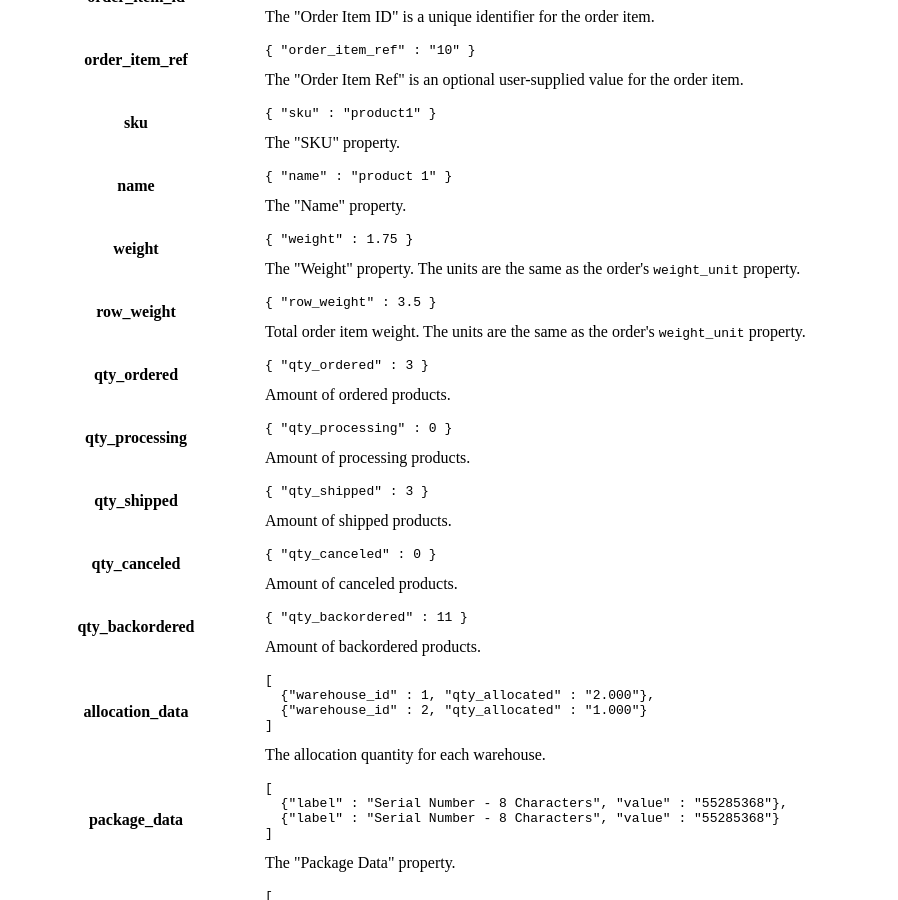
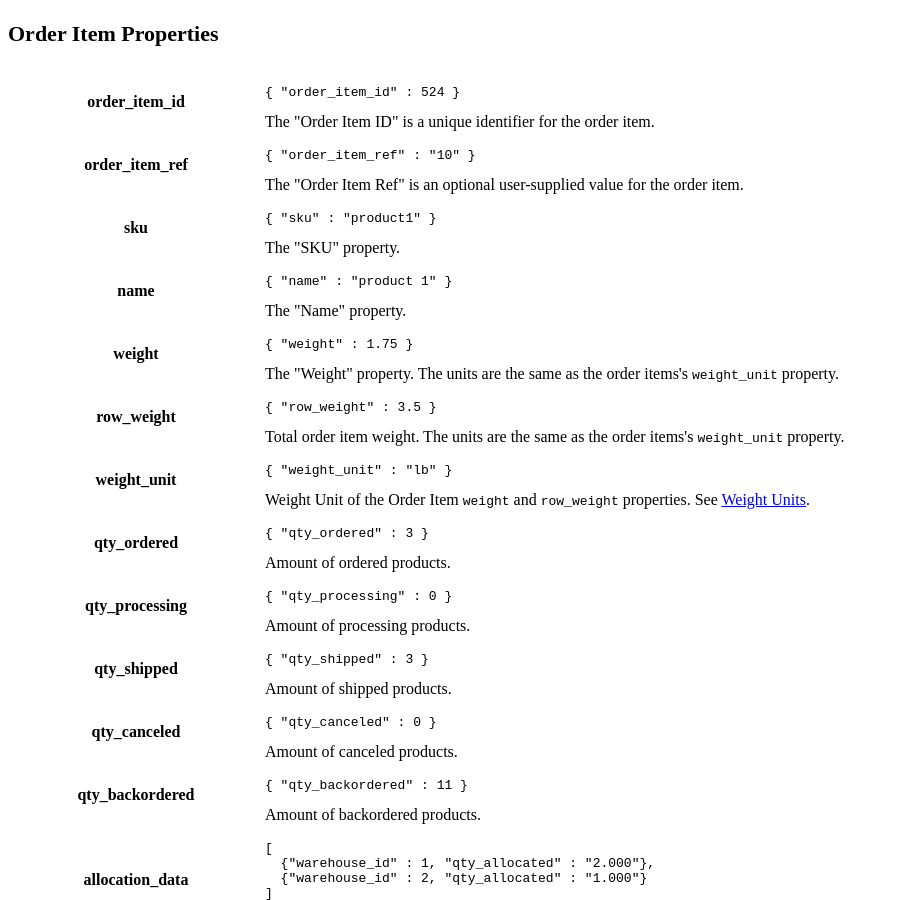
Before and after one commit to ShipStream/shipstream.github.io, a Jekyll site: the page built from _posts/2014-07-25-order.md, in a window 1280 px wide and 900 px high, scrolled down 17020 px. Shown: the whole window, without its empty margins (0-898 px from the left). Built offline with Jekyll 4.4.1, drawn with Linux system fonts in a browser that asks for light colours; a style sheet for code colours, icons or effects is not loaded; some of the changed text lies outside the part shown.

Commit message:
Document units of measure.

```diff
--- a/_posts/2014-07-25-order.md
+++ b/_posts/2014-07-25-order.md
@@ -442,6 +442,7 @@ Get order status and order items for two order ids:
                     "name" : "product2",
                     "weight" : 12.0000,
                     "row_weight" : 12.0000,
+                    "weight_unit" : "lb",
                     "qty_ordered" : 12.0000,
                     "qty_processing" : 1.0000,
                     "qty_shipped" : 0.0000,
@@ -457,6 +458,7 @@ Get order status and order items for two order ids:
                     "name" : "product1",
                     "weight" : 1.2300,
                     "row_weight" : 1.2300,
+                    "weight_unit" : "lb",
                     "qty_ordered" : 12.0000,
                     "qty_processing" : 1.0000,
                     "qty_shipped" : 0.0000,
@@ -480,6 +482,7 @@ Get order status and order items for two order ids:
                     "name" : "product2",
                     "weight" : 12.0000,
                     "row_weight" : 12.0000,
+                    "weight_unit" : "lb",
                     "qty_ordered" : 12.0000,
                     "qty_processing" : 1.0000,
                     "qty_shipped" : 0.0000,
@@ -495,6 +498,7 @@ Get order status and order items for two order ids:
                     "name" : "product1",
                     "weight" : 1.2300,
                     "row_weight" : 1.2300,
+                    "weight_unit" : "lb",
                     "qty_ordered" : 12.0000,
                     "qty_processing" : 1.0000,
                     "qty_shipped" : 0.0000,
@@ -592,6 +596,7 @@ Get order information for the specified order:
                 "name" : "product2",
                 "weight" : 12.0000,
                 "row_weight" : 12.0000,
+                "weight_unit" : "lb",
                 "qty_ordered" : 12.0000,
                 "qty_processing" : 1.0000,
                 "qty_shipped" : 0.0000,
@@ -607,6 +612,7 @@ Get order information for the specified order:
                 "name" : "product1",
                 "weight" : 1.2300,
                 "row_weight" : 1.2300,
+                "weight_unit" : "lb",
                 "qty_ordered" : 12.0000,
                 "qty_processing" : 1.0000,
                 "qty_shipped" : 0.0000,
@@ -872,6 +878,7 @@ Attempt to cancel all items on an order:
                     "name" : "product2",
                     "weight" : 12.0000,
                     "row_weight" : 12.0000,
+                    "weight_unit" : "lb",
                     "qty_ordered" : 12.0000,
                     "qty_processing" : 0.0000,
                     "qty_shipped" : 12.0000,
@@ -1261,14 +1268,21 @@ Attempt to cancel all items on an order:
         <th>weight</th>
         <td>
             <pre><code>{ "weight" : 1.75 }</code></pre>
-            The "Weight" property. The units are the same as the order's <code>weight_unit</code> property.
+            The "Weight" property. The units are the same as the order items's <code>weight_unit</code> property.
         </td>
     </tr>
     <tr>
         <th>row_weight</th>
         <td>
             <pre><code>{ "row_weight" : 3.5 }</code></pre>
-            Total order item weight. The units are the same as the order's <code>weight_unit</code> property.
+            Total order item weight. The units are the same as the order items's <code>weight_unit</code> property.
+        </td>
+    </tr>
+    <tr>
+        <th>weight_unit</th>
+        <td>
+            <pre><code>{ "weight_unit" : "lb" }</code></pre>
+            Weight Unit of the Order Item <code>weight</code> and <code>row_weight</code> properties. See <a href="/doc/units-of-measure.html#weight" title="Weight Units">Weight Units</a>.
         </td>
     </tr>
     <tr>
```
